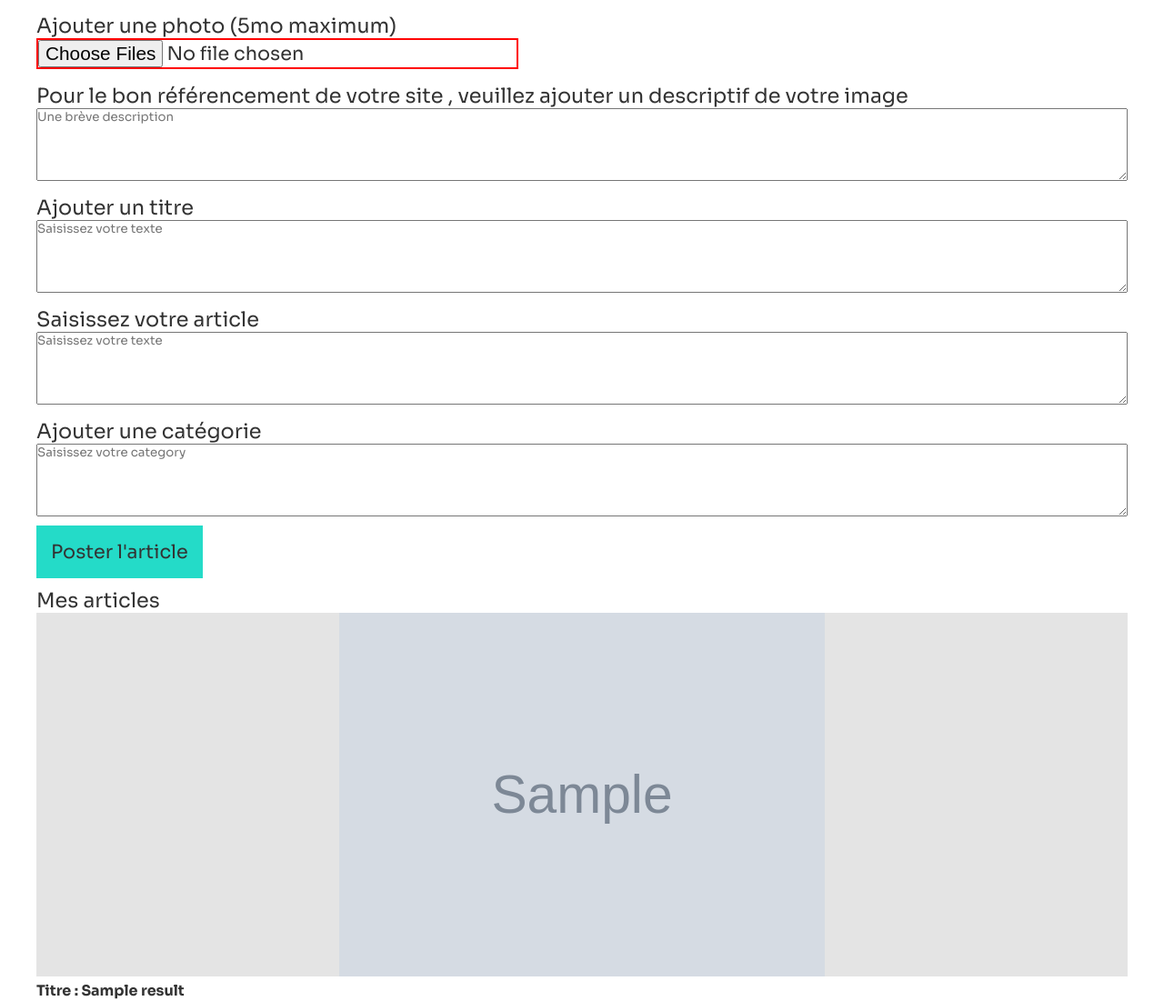
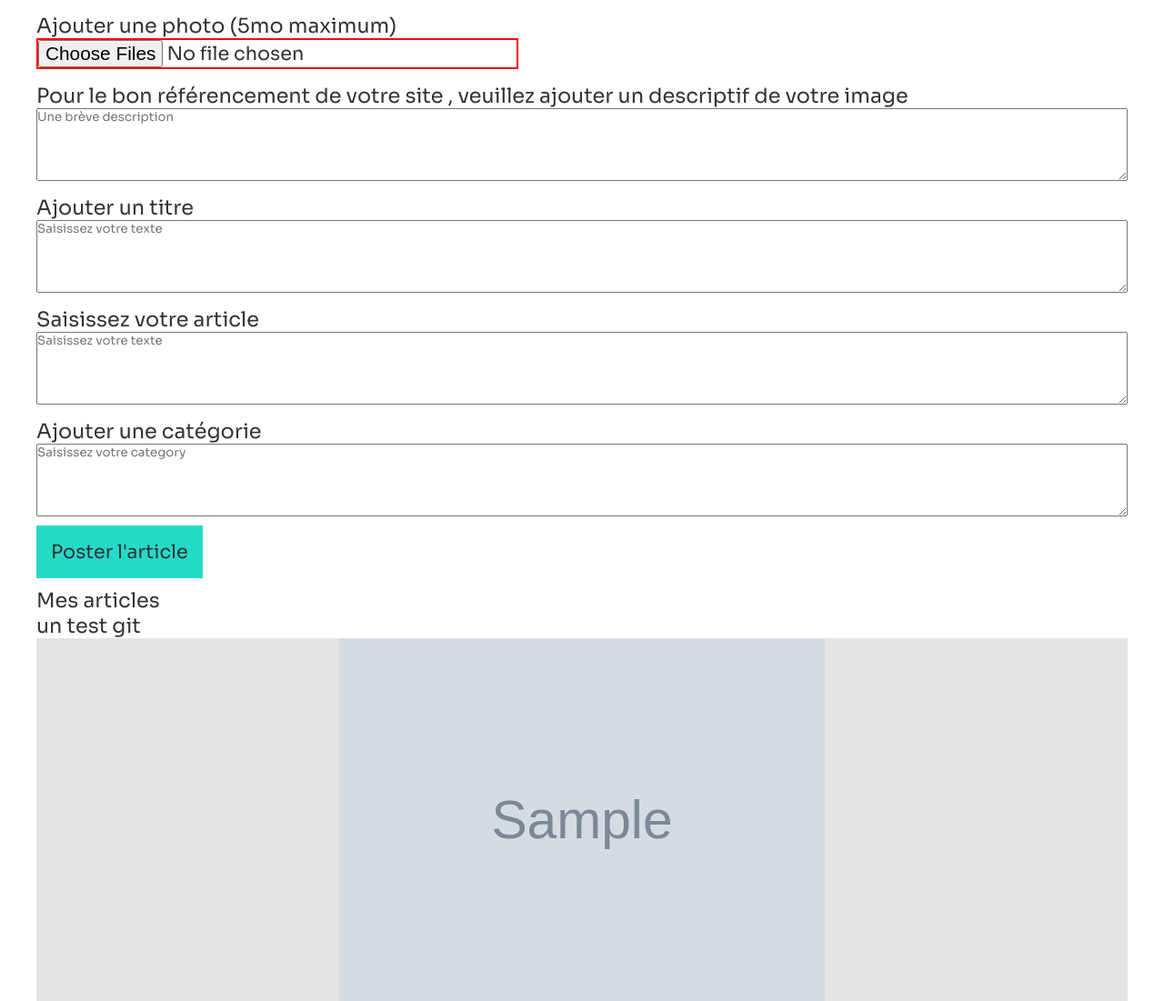
Before and after one commit to Beckomatik/Galerie-du-Bastion, a PHP site: template app/views/Admin/blogAdmin.php in a window 1280 px wide. Shown: the part 189-1290 px from the top of the page at 91% size. Run offline with PHP 8.4, Linux system fonts and the light colour scheme; the template is opened without the code that fills it: most values are stand-ins (such as "Sample title", 1, 10 or a date in 2020); grey boxes marked "Sample" are stand-in pictures.

Commit message:
test git

```diff
--- a/app/views/Admin/blogAdmin.php
+++ b/app/views/Admin/blogAdmin.php
@@ -29,7 +29,7 @@
 
 <p id="mesarticles">Mes articles</p>
     <?php foreach ($datas['result'] as $data) { ?>
-
+<p>un test git</p>
         <div class="myPosts">
             <img src="<?= $datas["resPath"] . $data['picture'] ?>" alt="">
             <p>Titre : <?=$data['title'] ?></p>
```
